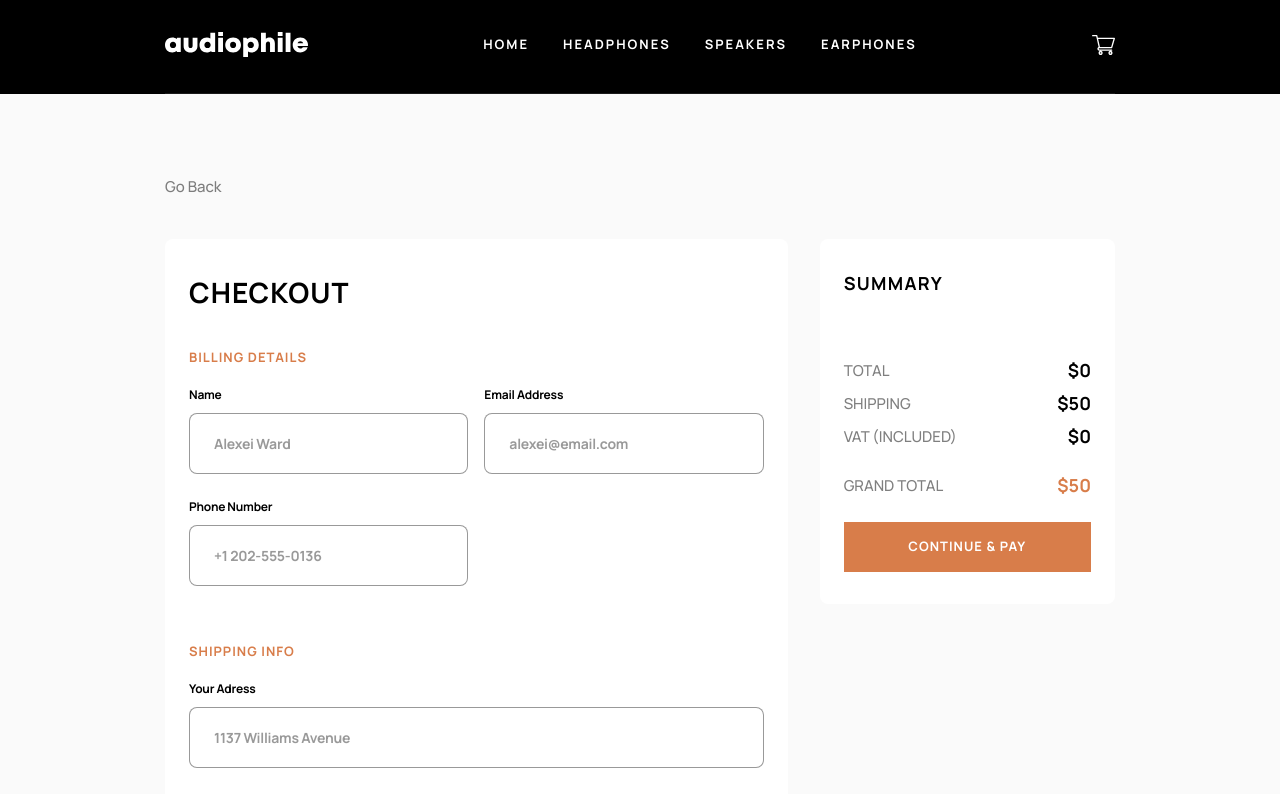
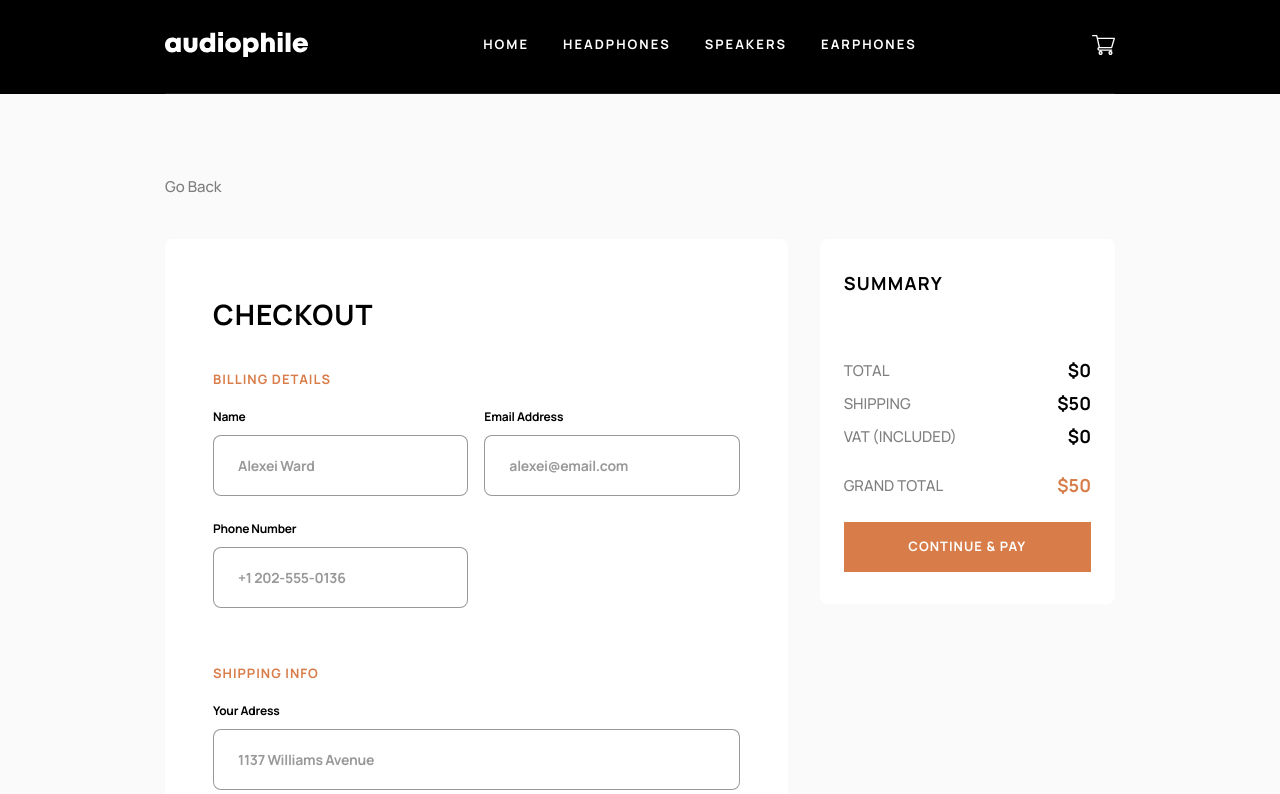
Before and after one commit to lleonardus/audiophile, a React (Vite) app: page /checkout in a window 1280 px wide. Shown: the top 794 px of the page. Built offline with nearby package versions, Linux system fonts and the light colour scheme.

Commit message:
fixing form padding and margin

```diff
--- a/src/pages/checkout/Checkout.jsx
+++ b/src/pages/checkout/Checkout.jsx
@@ -1,12 +1,12 @@
 import { useState } from "react";
 import { useForm } from "react-hook-form";
 import { useModal } from "../../hooks/useModal";
+import { SuccessMessageModal } from "./components/SuccessMessageModal";
 import { Link } from "react-router-dom";
 import { Input } from "./components/form/Input";
 import { InputRadio } from "./components/form/InputRadio";
+import { CashOnDeliveryMessage } from "./components/form/CashOnDeliveryMessage";
 import { SummarySection } from "./components/SummarySection";
-import { CashOnDeliveryMessage } from "./components/form/CashOnDeliveryMessage";
-import { SuccessMessageModal } from "./components/SuccessMessageModal";
 
 export function Checkout() {
   const {
@@ -53,7 +53,7 @@ export function Checkout() {
       <div className="grid gap-8 xl:grid-cols-3">
         <form
           onSubmit={handleSubmit(onSubmit)}
-          className="rounded-lg bg-white px-6 py-8 xl:col-span-2"
+          className="rounded-lg bg-white px-6 pb-8 pt-6 sm:px-7 sm:py-[30px] xl:col-span-2 xl:px-12 xl:pb-12 xl:pt-[54px]"
         >
           <h2 className="text-[1.75rem] font-bold uppercase tracking-[0.0625rem]">
             Checkout
```
